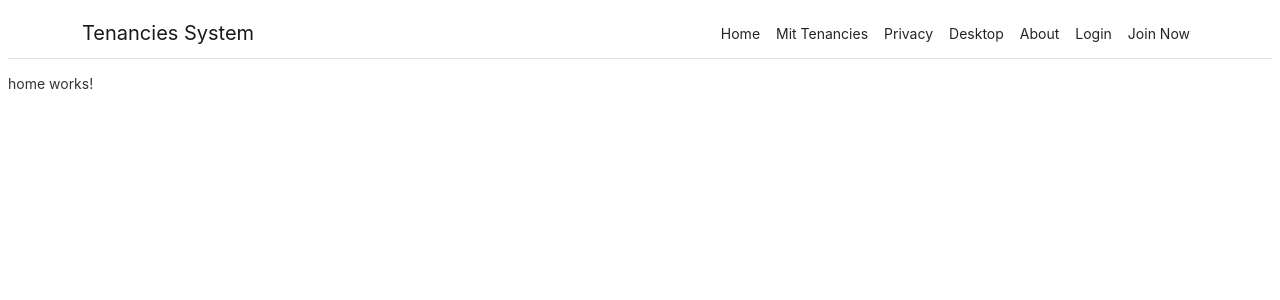
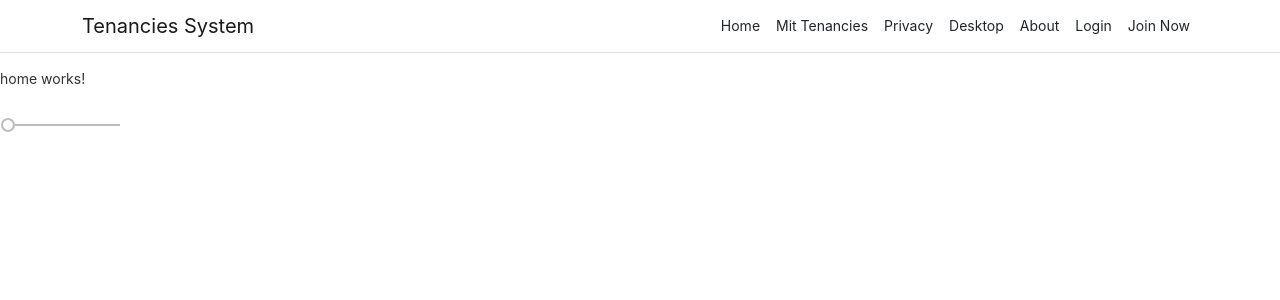
Before and after one commit to hamidyaseen/TenancyManagement, an Angular app: page /home in a window 1280 px wide. Shown: the top 300 px of the page. Built offline with nearby package versions, Linux system fonts and the light colour scheme.

Commit message:
Material Design Support
Angular Material Design support is added with
Indigo/Pink Theam and global Typographi.
App Material Module is added, currently add all the sub-module but later on I would exclude the extras.
Test working very well.

```diff
--- a/angular.json
+++ b/angular.json
@@ -34,6 +34,7 @@
               "src/assets"
             ],
             "styles": [
+              "./node_modules/@angular/material/prebuilt-themes/indigo-pink.css",
               "src/styles.scss"
             ],
             "scripts": []
@@ -102,6 +103,7 @@
               "src/assets"
             ],
             "styles": [
+              "./node_modules/@angular/material/prebuilt-themes/indigo-pink.css",
               "src/styles.scss"
             ],
             "scripts": []
--- a/package.json
+++ b/package.json
@@ -11,10 +11,12 @@
   "private": true,
   "dependencies": {
     "@angular/animations": "~12.0.3",
+    "@angular/cdk": "^12.0.5",
     "@angular/common": "~12.0.3",
     "@angular/compiler": "~12.0.3",
     "@angular/core": "~12.0.3",
     "@angular/forms": "~12.0.3",
+    "@angular/material": "^12.0.5",
     "@angular/platform-browser": "~12.0.3",
     "@angular/platform-browser-dynamic": "~12.0.3",
     "@angular/router": "~12.0.3",
--- a/src/app/app.module.ts
+++ b/src/app/app.module.ts
@@ -5,6 +5,7 @@
 import { AppComponent } from './app.component';
 import { LoginModule } from './login/login.module';
 import { TopbarComponent } from './top/topbar/topbar.component';
+import { BrowserAnimationsModule } from '@angular/platform-browser/animations';
 
 @NgModule({
   declarations: [
@@ -14,7 +15,8 @@
   imports: [
     BrowserModule,
     AppRoutingModule,
-    LoginModule
+    LoginModule,
+    BrowserAnimationsModule
   ],
   providers: [],
   bootstrap: [AppComponent]
--- a/src/app/login/login-routing.module.ts
+++ b/src/app/login/login-routing.module.ts
@@ -1,5 +1,6 @@
 import { NgModule } from '@angular/core';
 import { RouterModule, Routes } from '@angular/router';
+import { AppMaterialModule } from '../app-material/app-material.module';
 import { LoginComponent } from './login/login.component';
 import { RegisterComponent } from './register/register.component';
 
@@ -13,7 +14,10 @@
     LoginComponent,
     RegisterComponent
   ],
-  imports: [RouterModule.forChild(routes)],
+  imports: [
+    RouterModule.forChild(routes),
+    AppMaterialModule,
+  ],
   exports: [RouterModule]
 })
 export class LoginRoutingModule { }
--- a/src/app/login/login/login.component.html
+++ b/src/app/login/login/login.component.html
@@ -1 +1,3 @@
 <p>login works!</p>
+
+<mat-slider min="1" max="100" step="1" value="1"></mat-slider>
--- a/src/app/top/home/home.component.html
+++ b/src/app/top/home/home.component.html
@@ -1 +1,3 @@
 <p>home works!</p>
+
+<mat-slider min="1" max="100" step="1" value="1"></mat-slider>
--- a/src/index.html
+++ b/src/index.html
@@ -6,8 +6,11 @@
   <base href="/">
   <meta name="viewport" content="width=device-width, initial-scale=1">
   <link rel="icon" type="image/x-icon" href="favicon.ico">
+  <link rel="preconnect" href="https://fonts.gstatic.com">
+  <link href="https://fonts.googleapis.com/css2?family=Roboto:wght@300;400;500&display=swap" rel="stylesheet">
+  <link href="https://fonts.googleapis.com/icon?family=Material+Icons" rel="stylesheet">
 </head>
-<body>
+<body class="mat-typography">
   <app-root></app-root>
 </body>
 </html>
--- a/src/styles.scss
+++ b/src/styles.scss
@@ -1 +1,4 @@
 /* You can add global styles to this file, and also import other style files */
+
+html, body { height: 100%; }
+body { margin: 0; font-family: Roboto, "Helvetica Neue", sans-serif; }
```
Also changed, not shown: src/app/app-material/app-material.module.ts (added, +99 -0 lines), src/app/app-routing.module.ts (+8 -2 lines), src/app/login/login.module.ts (line endings or trailing spaces), 1 other file (tests, documents, lock files or other folders).
